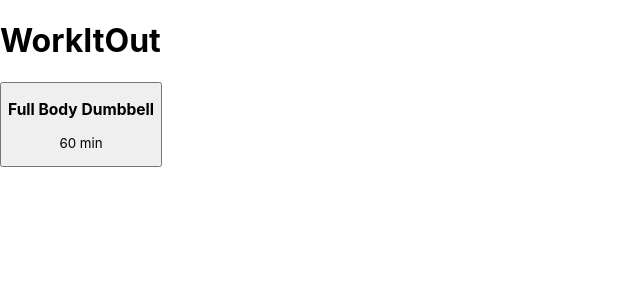
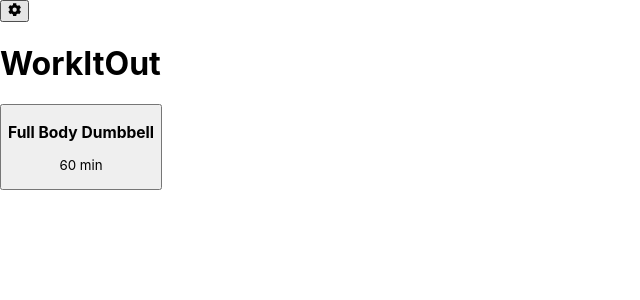
Before and after one commit to untypedjay/streaklab, a React (Create React App) app: page / in a window 1280 px wide. Shown: the top 300 px of the page, without its empty margins (0-640 px from the left). Built offline with nearby package versions, Linux system fonts and the light colour scheme.

Commit message:
Add Settings

```diff
--- a/package.json
+++ b/package.json
@@ -16,6 +16,7 @@
     "gh-pages": "^3.2.3",
     "react": "^17.0.2",
     "react-dom": "^17.0.2",
+    "react-icons": "^4.2.0",
     "react-redux": "^7.2.4",
     "react-router-dom": "^5.3.0",
     "react-scripts": "4.0.3",
--- a/src/App.tsx
+++ b/src/App.tsx
@@ -1,5 +1,6 @@
 import { HashRouter, Route, Switch } from "react-router-dom";
 import Home from "./components/Home/Home";
+import Settings from "./components/Settings/Settings";
 import Workout from "./components/Workout/Workout";
 import { fullBodyDumbbell } from "./data/workouts/fullBodyDumbbell";
 
@@ -19,6 +20,7 @@
         <Route exact path="/workouts/0">
           <Workout>{fullBodyDumbbell}</Workout>
         </Route>
+        <Route exact path="/settings" component={Settings} />
         <Route component={Home} />
       </Switch>
     </HashRouter>
--- a/src/components/Home/Home.tsx
+++ b/src/components/Home/Home.tsx
@@ -1,9 +1,17 @@
 import { useHistory } from "react-router-dom";
+import { FaCog } from 'react-icons/fa';
+import styled from "styled-components";
+
+const StyledSettingsButton = styled.button`
+  display: absolute;
+  right: 0;
+`;
 
 export default function Home() {
   const history = useHistory();
   return (
     <>
+      <StyledSettingsButton onClick={() => history.push("/settings")}><FaCog /></StyledSettingsButton>
       <h1>WorkItOut</h1>
       <button onClick={() => history.push("/workouts/0")}>
         <h3>Full Body Dumbbell</h3>
--- /dev/null
+++ b/src/components/Settings/Settings.tsx
@@ -0,0 +1,25 @@
+import { FaArrowLeft } from "react-icons/fa";
+import { useHistory } from "react-router";
+import styled from "styled-components";
+
+const StyledBackButton = styled.button`
+    border: none;
+`;
+
+export default function Settings() {
+    const history = useHistory();
+
+    return (
+        <>
+            <StyledBackButton onClick={() => history.push('/')}><FaArrowLeft/></StyledBackButton>
+            <h3>Settings</h3>
+            <form>
+                <span>Sound?</span>
+                <input type="radio" id="soundYes" name="sound" value="Yes" />
+                <label htmlFor="soundYes">Yes</label>
+                <input type="radio" id="soundNo" name="sound" value="No" />
+                <label htmlFor="soundNo">No</label>
+            </form>
+        </>
+    );
+}
```
Also changed, not shown: 1 other file (tests, documents, lock files or other folders).
